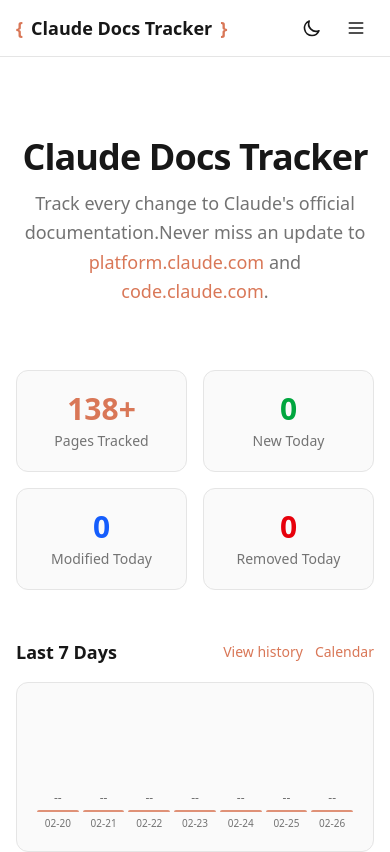
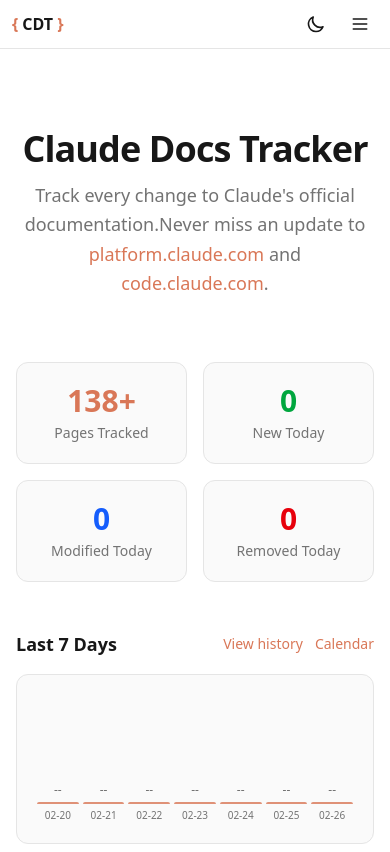
Before and after one commit to thingineeer/claude-docs-tracker, a Next.js app: page / in a window 390 px wide. Shown: the top 852 px of the page. Built offline with nearby package versions, Linux system fonts and the light colour scheme; no server answers.

Commit message:
fix: improve navbar mobile responsiveness for small screens

```diff
--- a/src/components/navbar.tsx
+++ b/src/components/navbar.tsx
@@ -27,12 +27,13 @@
   };
 
   return (
-    <nav className="border-b border-border bg-background sticky top-0 z-50">
-      <div className="mx-auto max-w-6xl px-4">
-        <div className="flex h-14 items-center justify-between">
-          <Link href="/" className="flex items-center gap-2 font-semibold text-lg">
+    <nav className="border-b border-border bg-background sticky top-0 z-50 overflow-hidden">
+      <div className="mx-auto max-w-6xl px-3 sm:px-4">
+        <div className="flex h-12 sm:h-14 items-center justify-between">
+          <Link href="/" className="flex items-center gap-1 sm:gap-2 font-semibold text-base sm:text-lg shrink-0">
             <span className="text-accent">{'{'}</span>
-            <span>Claude Docs Tracker</span>
+            <span className="hidden sm:inline">Claude Docs Tracker</span>
+            <span className="sm:hidden">CDT</span>
             <span className="text-accent">{'}'}</span>
           </Link>
 
@@ -63,7 +64,7 @@
             </Link>
           </div>
 
-          <div className="flex items-center gap-2">
+          <div className="flex items-center gap-2 shrink-0">
             <button
               className="p-2 hover:text-accent transition-colors"
               onClick={toggleTheme}
@@ -106,28 +107,30 @@
           </div>
         </div>
 
-        {mobileOpen && (
-          <div className="md:hidden pb-4 flex flex-col gap-3 text-sm">
-            <Link href="/" onClick={() => setMobileOpen(false)}>
+        <div
+          className={`md:hidden flex flex-col gap-1 text-sm overflow-hidden transition-all duration-200 ease-in-out ${
+            mobileOpen ? 'max-h-80 pb-4 border-t border-border pt-2' : 'max-h-0'
+          }`}
+        >
+          <Link href="/" onClick={() => setMobileOpen(false)} className="py-2 px-3 rounded-md hover:bg-surface transition-colors">
             Today
           </Link>
-            <Link href="/changes" onClick={() => setMobileOpen(false)}>
+          <Link href="/changes" onClick={() => setMobileOpen(false)} className="py-2 px-3 rounded-md hover:bg-surface transition-colors">
             History
           </Link>
-            <Link href="/calendar" onClick={() => setMobileOpen(false)}>
+          <Link href="/calendar" onClick={() => setMobileOpen(false)} className="py-2 px-3 rounded-md hover:bg-surface transition-colors">
             Calendar
           </Link>
-            <Link href="/sidebar-diff" onClick={() => setMobileOpen(false)}>
+          <Link href="/sidebar-diff" onClick={() => setMobileOpen(false)} className="py-2 px-3 rounded-md hover:bg-surface transition-colors">
             Sidebar Diff
           </Link>
-            <Link href="/search" onClick={() => setMobileOpen(false)}>
+          <Link href="/search" onClick={() => setMobileOpen(false)} className="py-2 px-3 rounded-md hover:bg-surface transition-colors">
             Search
           </Link>
-            <Link href="/api/feed/rss" target="_blank" onClick={() => setMobileOpen(false)}>
+          <Link href="/api/feed/rss" target="_blank" onClick={() => setMobileOpen(false)} className="py-2 px-3 rounded-md hover:bg-surface transition-colors">
             RSS
           </Link>
         </div>
-        )}
       </div>
     </nav>
   );
```
Lines whose indentation alone changed are shown as unchanged.
